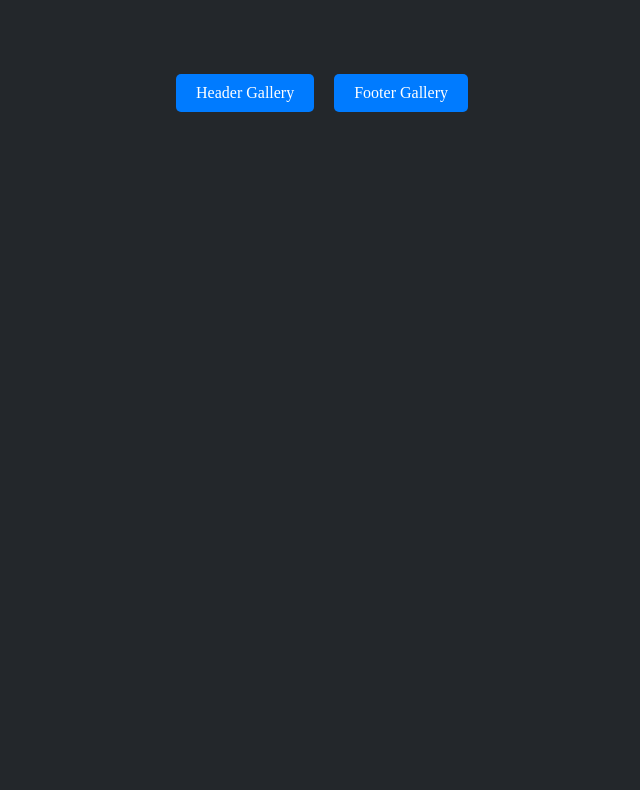
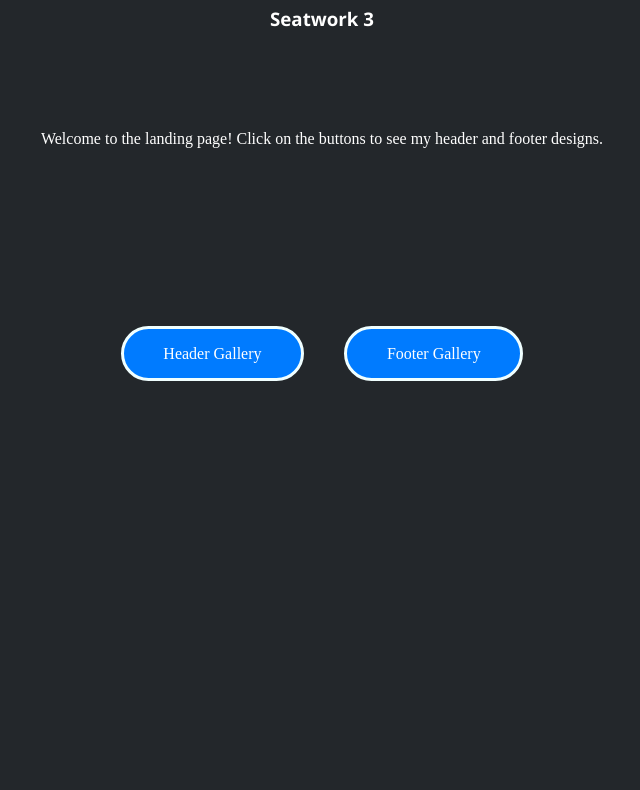
Before and after one commit to Gibble-Nibble/WD-Design1, a plain HTML site: page index.html in a window 1280 px wide. Shown: the part 315-1105 px from the top of the page, without its empty margins (318-958 px from the left). Before the commit the page ends 816 px from the top, so only its background shows below. Drawn offline with Linux system fonts and the light colour scheme.

Commit message:
Fixed Landing page

```diff
--- a/assets/css/style.css
+++ b/assets/css/style.css
@@ -6,20 +6,41 @@ body{
   display: flex;
   justify-content: center;
   align-items: center;
-  height: 100vh; /* This makes the container take the full height of the viewport */
+  height: 50vh; /* This makes the container take the full height of the viewport */
 }
 
 .btn {
   display: inline-block;
-  margin: 10px;
-  padding: 10px 20px;
+  margin: 20px;
+  margin-top: 0px;
+  padding: 2% 5%;
   background-color: #007bff;
+  border-style: solid;
+  border-color: azure;
   color: white;
   text-decoration: none;
-  border-radius: 5px;
+  border-radius: 50px;
   transition: background-color 0.3s;
 }
 
 .btn:hover {
   background-color: #0056b3;
+  border-color: rgb(181, 204, 204);
 }
+
+h1,h3{
+  font-family: 'Segoe UI', Tahoma, Geneva, Verdana, sans-serif;
+  text-align: center;
+  color:white;
+}
+
+p {
+  padding-top: 80px;
+  color:white;
+  text-align: center;
+}
+
+.container {
+  padding: 35px;
+  margin: 200px;
+}
--- a/index.html
+++ b/index.html
@@ -4,13 +4,19 @@
     <meta charset="UTF-8">
     <meta name="viewport" content="width=device-width, initial-scale=1.0">
     <link rel="stylesheet" href="./assets/css/style.css">
-    <title>Document</title>
+    <title>Header and Footer</title>
 </head>
 <body>
-    <div class="button-container">
-        <!-- Buttons for Header Gallery and Footer Gallery -->
-        <a href="./pages/header-gallery/index.html" class="btn">Header Gallery</a>
-        <a href="./pages/footer-gallery/index.html" class="btn">Footer Gallery</a>
+    <div class="container">
+        <h1> Header and Footer </h1>
+        <h3> Seatwork 3 </h3>
+        <p> Welcome to the landing page! Click on the buttons to see my header and footer designs. </p>
+
+        <div class="button-container">
+            <!-- Buttons for Header Gallery and Footer Gallery -->
+            <a href="./pages/header-gallery/index.html" class="btn">Header Gallery</a>
+            <a href="./pages/footer-gallery/index.html" class="btn">Footer Gallery</a>
+        </div>
     </div>
 </body>
 </html>
```
